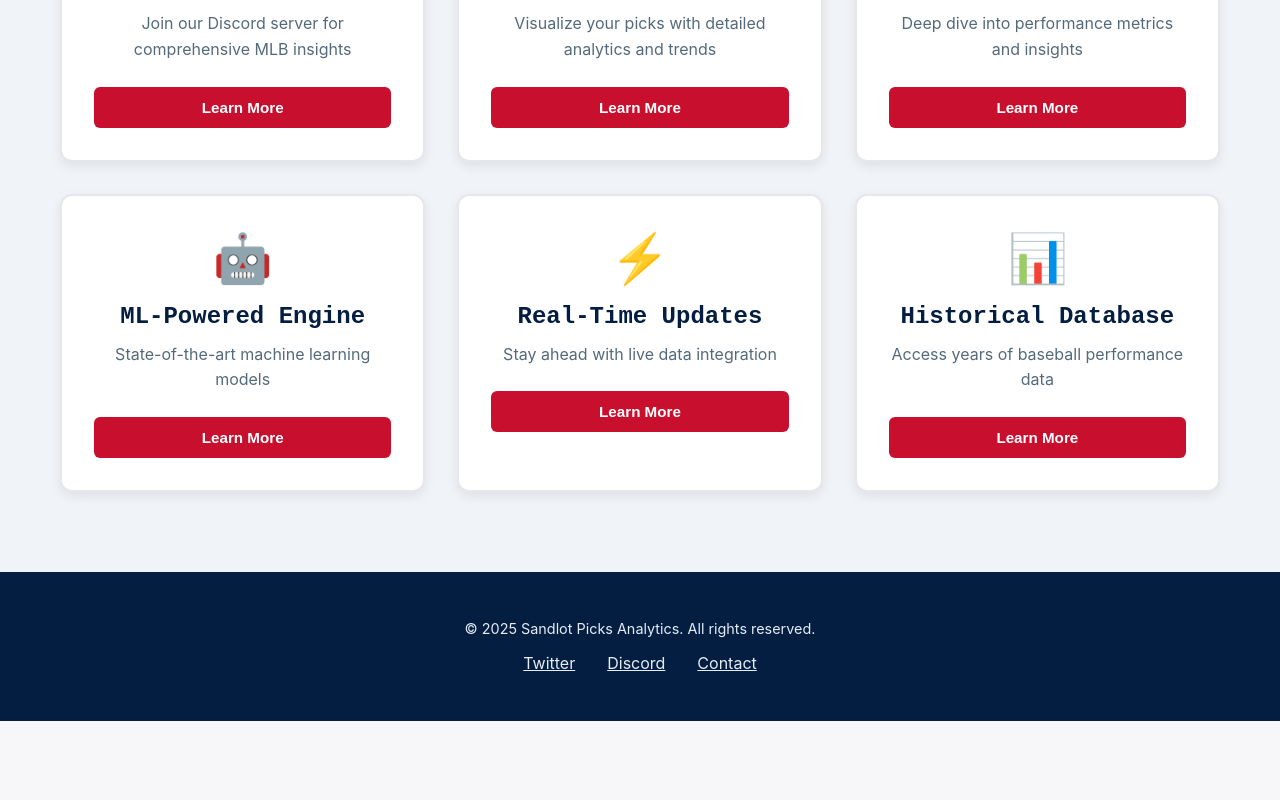
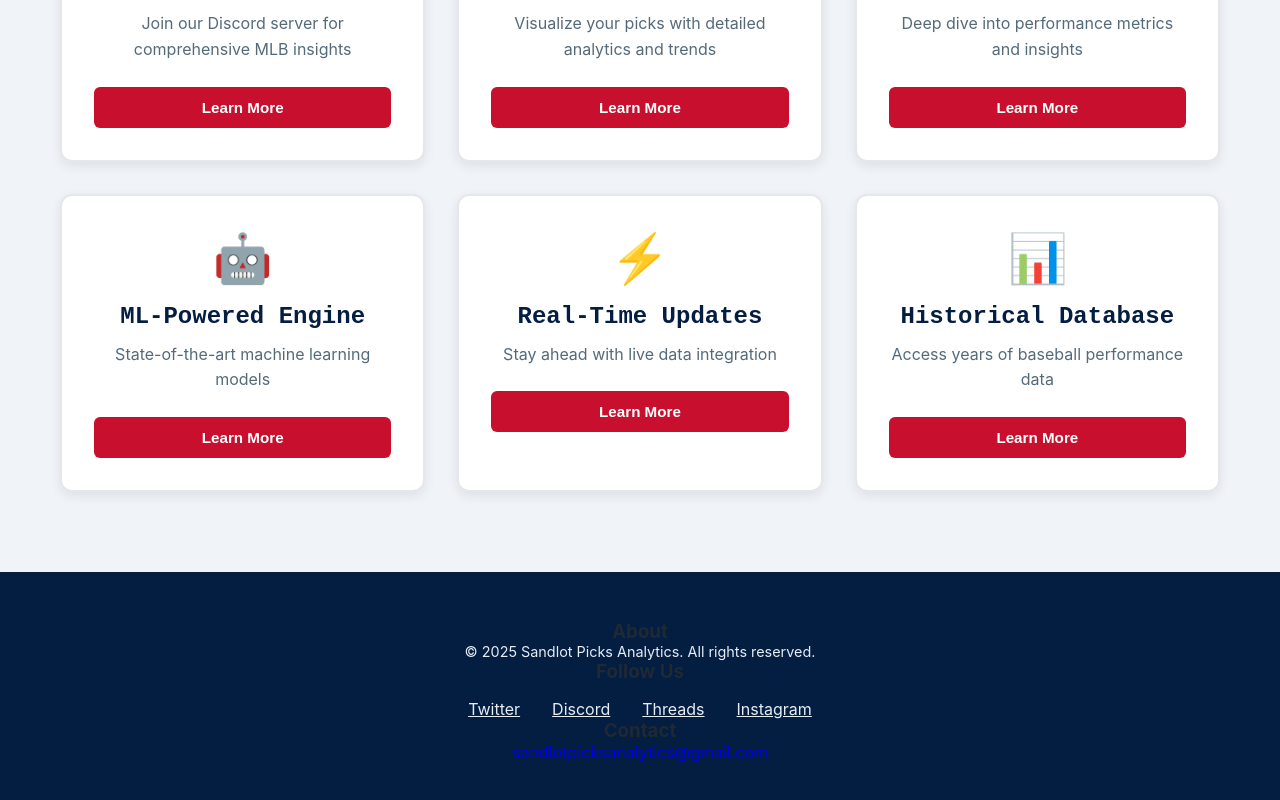
Before and after one commit to cedenoc181/slp-ui, a React (Create React App) app: page / in a window 1280 px wide. Shown: the part 1737-2537 px from the top of the page. Before the commit the page ends 2458 px from the top, so only its background shows below. Built offline with nearby package versions, Linux system fonts and the light colour scheme.

Commit message:
working on making footer informative about the product and site, added new color pallet to the style scripts

```diff
--- a/src/components/Footer.jsx
+++ b/src/components/Footer.jsx
@@ -1,14 +1,27 @@
-import React from 'react';
-
 function Footer() {
   return (
     <footer id="contact" className="footer">
       <div className="container">
-        <p className="chalk-text">© 2025 Sandlot Picks Analytics. All rights reserved.</p>
-        <div className="social-links">
-          <a href="https://x.com/Sandlot_Picks" className="chalk-link">Twitter</a>
-          <a href="https://discord.com/invite/CQsrtNp4S7" className="chalk-link">Discord</a>
-          <a href="mailto:sandlotpicksanalytics@gmail.com" className="chalk-link">Contact</a>
+        <div className="footer-grid">
+          <div className="footer-section">
+            <h3 className="footer-heading">About</h3>
+            <p className="footer-text">© {new Date().getFullYear()} Sandlot Picks Analytics. All rights reserved.</p>
+          </div>
+
+          <div className="footer-section">
+            <h3 className="footer-heading">Follow Us</h3>
+            <div className="social-links">
+              <a href="https://x.com/Sandlot_Picks" className="footer-link" target="_blank" rel="noopener noreferrer">Twitter</a>
+              <a href="https://discord.com/invite/CQsrtNp4S7" className="footer-link" target="_blank" rel="noopener noreferrer">Discord</a>
+              <a href="https://www.threads.net/@sandlotpicks" className="footer-link" target="_blank" rel="noopener noreferrer">Threads</a>
+              <a href="https://www.instagram.com/sandlotpicks" className="footer-link" target="_blank" rel="noopener noreferrer">Instagram</a>
+            </div>
+          </div>
+
+          <div className="footer-section">
+            <h3 className="footer-heading">Contact</h3>
+            <a href="mailto:sandlotpicksanalytics@gmail.com" className="footer-link">sandlotpicksanalytics@gmail.com</a>
+          </div>
         </div>
       </div>
     </footer>
--- a/src/styles/about.css
+++ b/src/styles/about.css
@@ -1,16 +1,14 @@
 :root {
   --primary: #041E42;
+  --secondary: #0e2f5f;
   --white-bg: #F7F7F9;
   --card-white: #FFFFFF;
   --text-dark: #1F2933;
   --text-muted: #546A7B;
-  --accent-brown: #6B5344;
-  --accent-beige: #C9B8A8;
-  --accent-green: #1B5E20;
-  --accent-blue: #2A9DF4;
-  --cta-color: #00D9FF; /* Bright cyan */
-  --cta-hover: #33E0FF; /* Lighter cyan */
+  --cta-color: #C8102E; /* MLB red */
+  --cta-hover: #E31837; /* Lighter red */
 }
+
 
 .about-text {
   color: var(--text-dark);
--- a/src/styles/chalkboard.css
+++ b/src/styles/chalkboard.css
@@ -1,16 +1,14 @@
 :root {
   --primary: #041E42;
+  --secondary: #0e2f5f;
   --white-bg: #F7F7F9;
   --card-white: #FFFFFF;
   --text-dark: #1F2933;
   --text-muted: #546A7B;
-  --accent-brown: #6B5344;
-  --accent-beige: #C9B8A8;
-  --accent-green: #1B5E20;
-  --accent-blue: #2A9DF4;
-  --cta-color: #00D9FF; /* Bright cyan */
-  --cta-hover: #33E0FF; /* Lighter cyan */
+  --cta-color: #C8102E; /* MLB red */
+  --cta-hover: #E31837; /* Lighter red */
 }
+
 
 body {
   background-color: var(--white-bg);
--- a/src/styles/features.css
+++ b/src/styles/features.css
@@ -1,15 +1,12 @@
 :root {
   --primary: #041E42;
+  --secondary: #0e2f5f;
   --white-bg: #F7F7F9;
   --card-white: #FFFFFF;
   --text-dark: #1F2933;
   --text-muted: #546A7B;
-  --accent-brown: #6B5344;
-  --accent-beige: #C9B8A8;
-  --accent-green: #1B5E20;
-  --accent-blue: #2A9DF4;
-  --cta-color: #00D9FF; /* Bright cyan */
-  --cta-hover: #33E0FF; /* Lighter cyan */
+  --cta-color: #C8102E; /* MLB red */
+  --cta-hover: #E31837; /* Lighter red */
 }
 
 
--- a/src/styles/footer.css
+++ b/src/styles/footer.css
@@ -1,3 +1,14 @@
+:root {
+  --primary: #041E42;
+  --secondary: #0e2f5f;
+  --white-bg: #F7F7F9;
+  --card-white: #FFFFFF;
+  --text-dark: #1F2933;
+  --text-muted: #546A7B;
+  --cta-color: #C8102E; /* MLB red */
+  --cta-hover: #E31837; /* Lighter red */
+}
+
 .footer {
   background: var(--primary);
   padding: 3rem 0;
--- a/src/styles/header.css
+++ b/src/styles/header.css
@@ -3,18 +3,15 @@
    ============================================ */
    :root {
     --primary: #041E42;
+    --secondary: #0e2f5f;
     --white-bg: #F7F7F9;
     --card-white: #FFFFFF;
     --text-dark: #1F2933;
     --text-muted: #546A7B;
-  --accent-brown: #6B5344;
-  --accent-beige: #C9B8A8;
-  --accent-green: #1B5E20;
-  --accent-blue: #2A9DF4;
-  --cta-color: #00D9FF;
-  --cta-hover: #33E0FF;
-  --red-primary: #C8102E;
+    --cta-color: #C8102E; /* MLB red */
+    --cta-hover: #E31837; /* Lighter red */
   }
+
 
 .header {
   position: relative;
--- a/src/styles/hero.css
+++ b/src/styles/hero.css
@@ -1,20 +1,15 @@
 /* ============================================
    HERO SECTION
    ============================================ */
-
    :root {
     --primary: #041E42;
+    --secondary: #0e2f5f;
     --white-bg: #F7F7F9;
     --card-white: #FFFFFF;
     --text-dark: #1F2933;
     --text-muted: #546A7B;
-  --accent-brown: #6B5344;
-  --accent-beige: #C9B8A8;
-  --accent-green: #1B5E20;
-  --accent-blue: #2A9DF4;
-  --cta-color: #00D9FF;
-  --cta-hover: #33E0FF;
-  --red-primary: #C8102E;
+    --cta-color: #C8102E; /* MLB red */
+    --cta-hover: #E31837; /* Lighter red */
   }
 
 .hero {
```
Lines whose indentation alone changed are shown as unchanged.
